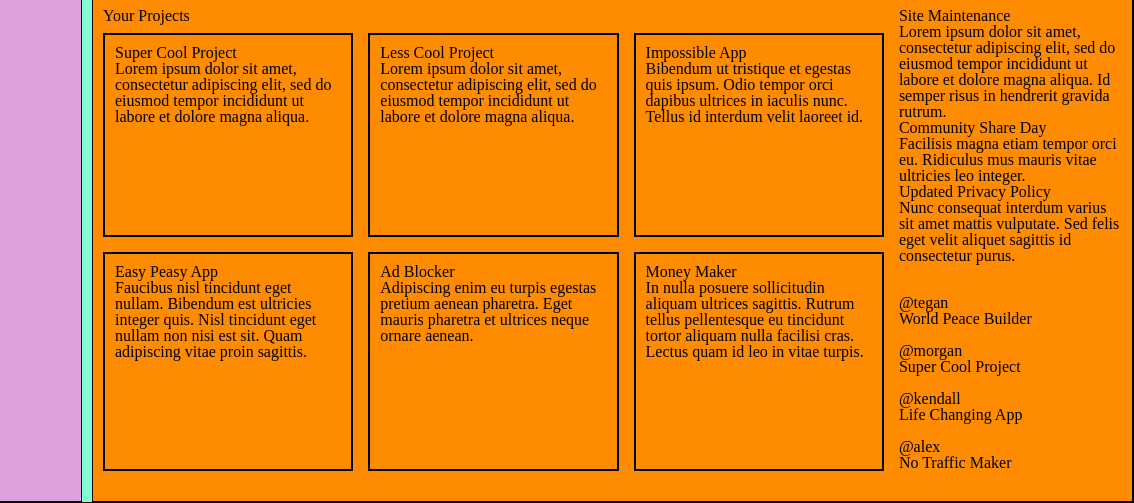
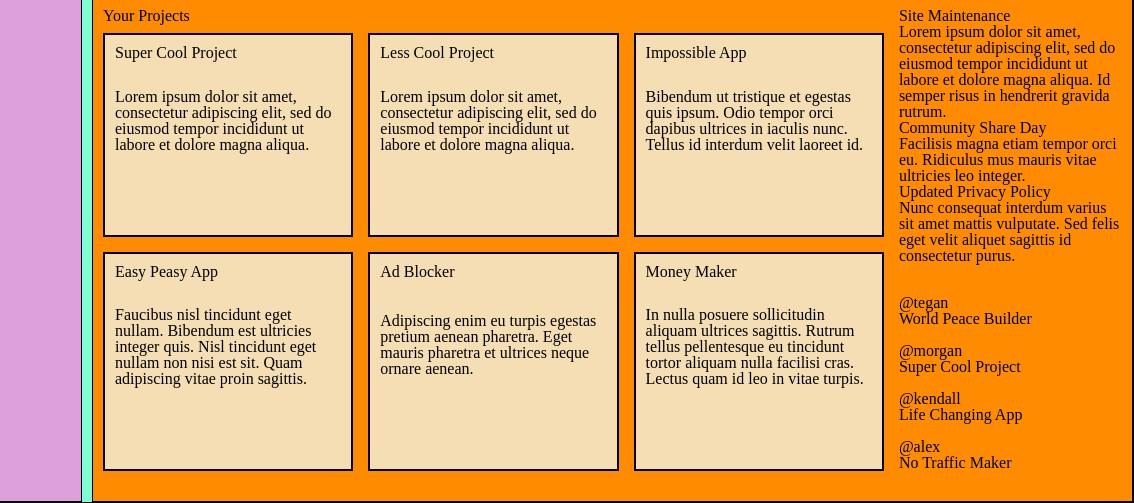
Before and after one commit to cstim240/admin_dashboard_top, a plain HTML site: page index.html in a window 1280 px wide. Shown: the part 185-688 px from the top of the page, 146-1280 px from the left. Drawn offline with Linux system fonts and the light colour scheme.

Commit message:
Add background-color to .project_item elems

```diff
--- a/style.css
+++ b/style.css
@@ -261,6 +261,9 @@ START of CSS */
 .project_item {
     border: 2px solid black;
     padding: 10px;
+    background-color: wheat;
+
+    display: grid;
 }
 
 
```
